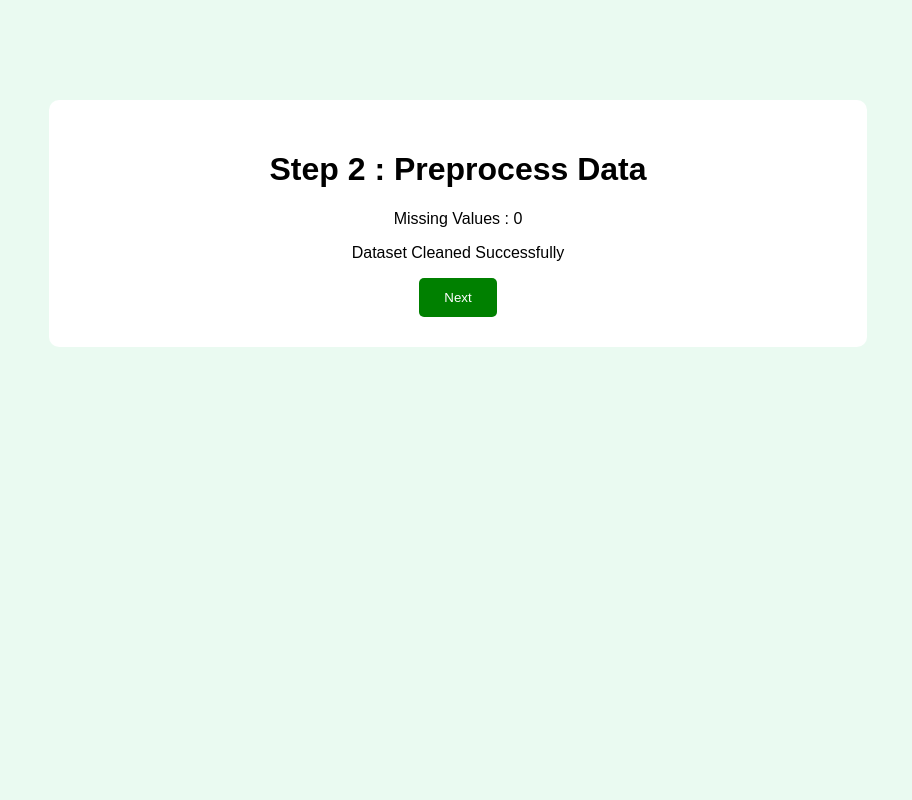
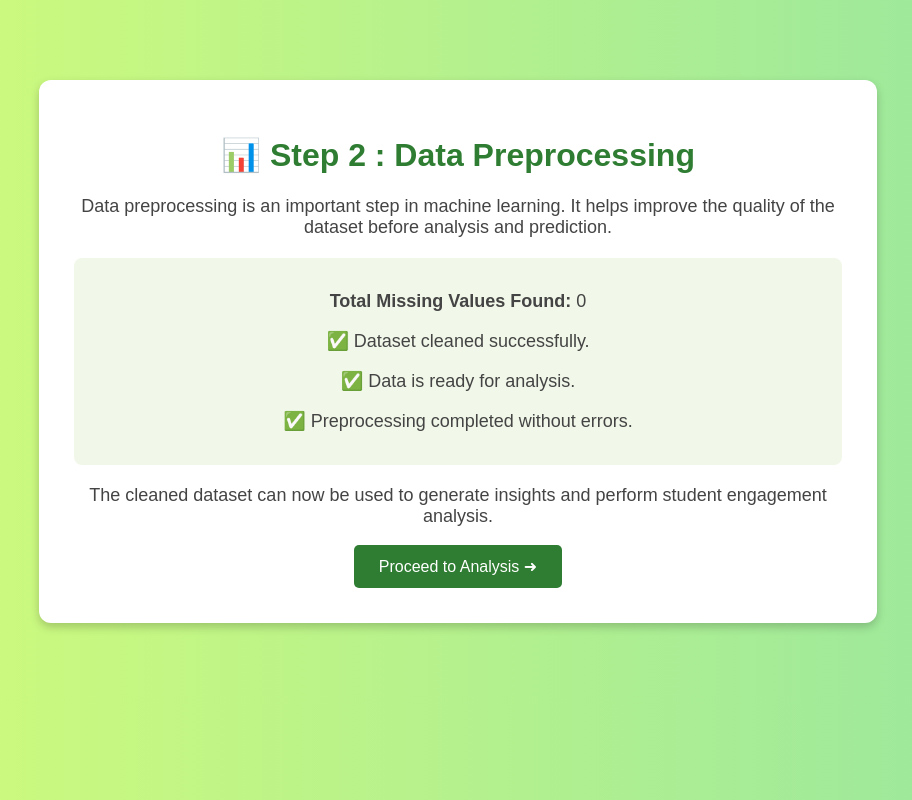
Before and after one commit to nivedhaasokan6-coder/Student_Engagement_System, a Flask app: page /preprocess in a window 1280 px wide. Shown: the whole page, without its empty margins (182-1094 px from the left). Run offline with Flask 3, Linux system fonts and the light colour scheme; parts of the project's set-up code (start-up, migrations or seed data) failed here and were passed over.

Commit message:
Update preprocess.html

```diff
--- a/templates/preprocess.html
+++ b/templates/preprocess.html
@@ -7,26 +7,50 @@
 <style>
 
 body{
-font-family:Arial;
-background:#eafaf1;
-text-align:center;
-margin-top:100px;
+    font-family: Arial, sans-serif;
+    background: linear-gradient(to right, #d4fc79, #96e6a1);
+    margin: 0;
+    padding: 0;
 }
 
 .box{
-width:60%;
-margin:auto;
-background:white;
-padding:30px;
-border-radius:10px;
+    width: 60%;
+    margin: 80px auto;
+    background: white;
+    padding: 35px;
+    border-radius: 12px;
+    box-shadow: 0 4px 10px rgba(0,0,0,0.2);
+    text-align: center;
+}
+
+h1{
+    color: #2e7d32;
+}
+
+p{
+    font-size: 18px;
+    color: #444;
+}
+
+.info{
+    background: #f1f8e9;
+    padding: 15px;
+    border-radius: 8px;
+    margin: 20px 0;
 }
 
 button{
-background:green;
-color:white;
-padding:12px 25px;
-border:none;
-border-radius:5px;
+    background: #2e7d32;
+    color: white;
+    padding: 12px 25px;
+    border: none;
+    border-radius: 5px;
+    font-size: 16px;
+    cursor: pointer;
+}
+
+button:hover{
+    background: #1b5e20;
 }
 
 </style>
@@ -37,14 +61,27 @@ border-radius:5px;
 
 <div class="box">
 
-<h1>Step 2 : Preprocess Data</h1>
+<h1>📊 Step 2 : Data Preprocessing</h1>
 
-<p>Missing Values : {{ missing }}</p>
+<p>
+Data preprocessing is an important step in machine learning.
+It helps improve the quality of the dataset before analysis and prediction.
+</p>
 
-<p>Dataset Cleaned Successfully</p>
+<div class="info">
+    <p><strong>Total Missing Values Found:</strong> {{ missing }}</p>
+    <p>✅ Dataset cleaned successfully.</p>
+    <p>✅ Data is ready for analysis.</p>
+    <p>✅ Preprocessing completed without errors.</p>
+</div>
+
+<p>
+The cleaned dataset can now be used to generate insights and
+perform student engagement analysis.
+</p>
 
 <a href="/analysis">
-<button>Next</button>
+    <button>Proceed to Analysis ➜</button>
 </a>
 
 </div>
```
